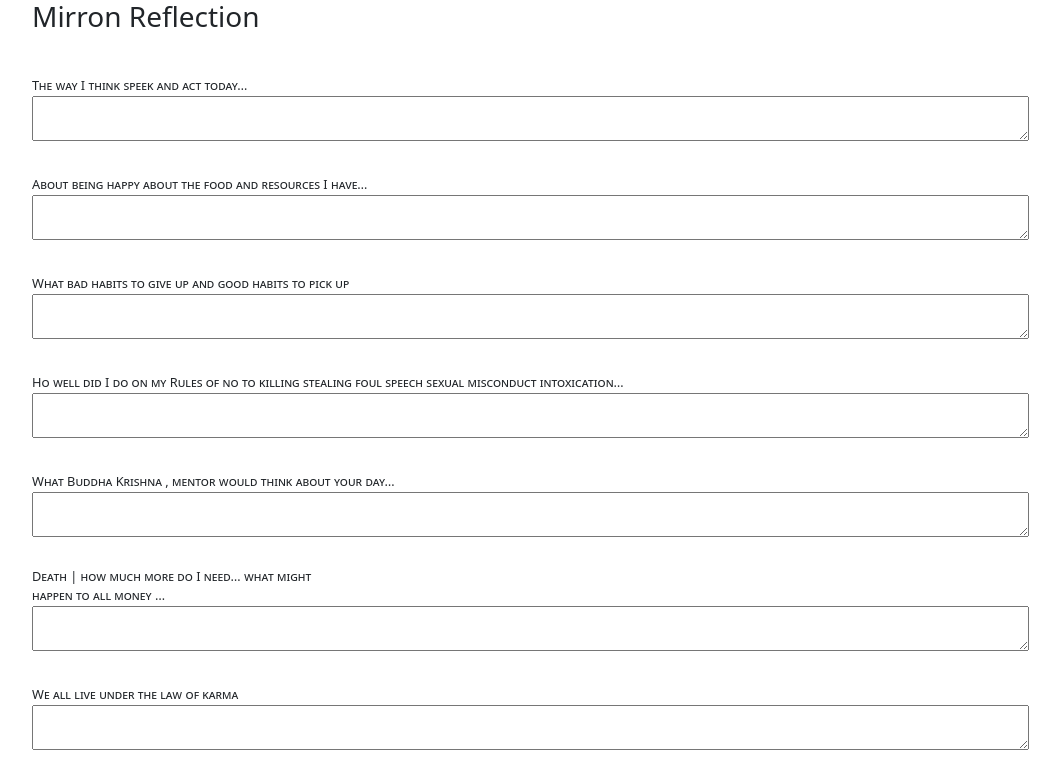
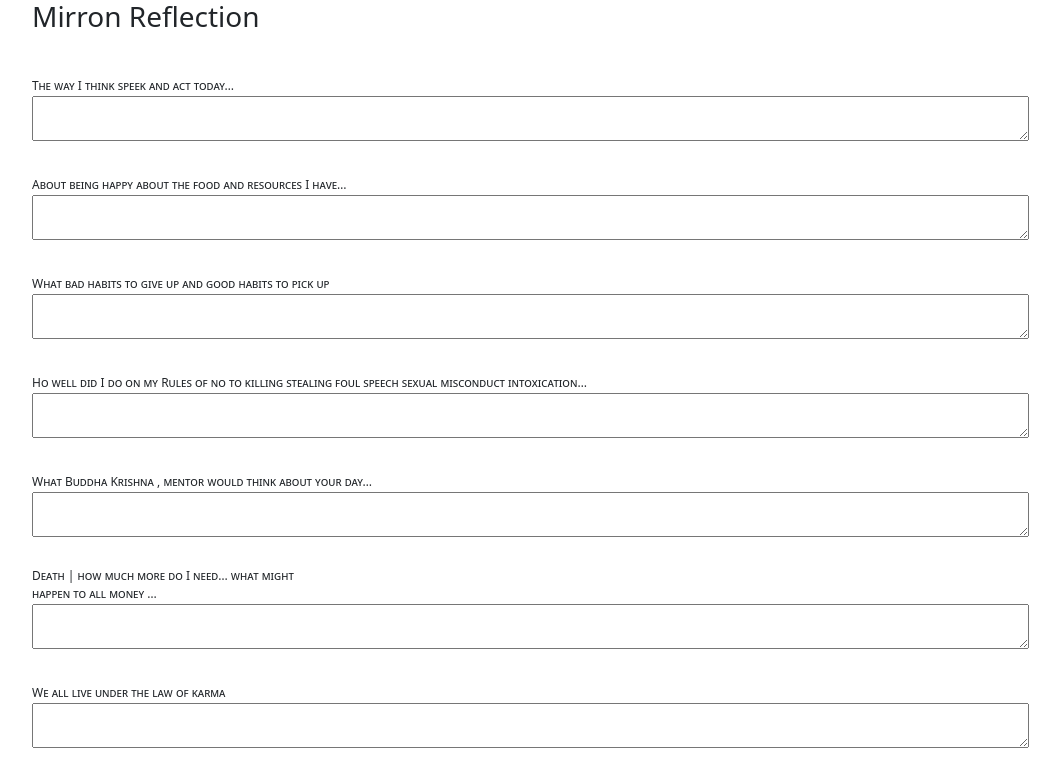
Before and after one commit to join2nk/join2nk.github.io, a plain HTML site: page reflection/index.html in a window 1280 px wide. Shown: the top 780 px of the page, without its empty margins (58-1118 px from the left). Drawn offline with Linux system fonts and the light colour scheme.

Commit message:
Update style.css

```diff
--- a/reflection/style.css
+++ b/reflection/style.css
@@ -9,7 +9,7 @@ body{
 }
 label{
     font-weight: 500;
-    font-size: .8em;
+    font-size: 12px;
     font-variant: small-caps;
 }
 .footer{
```
